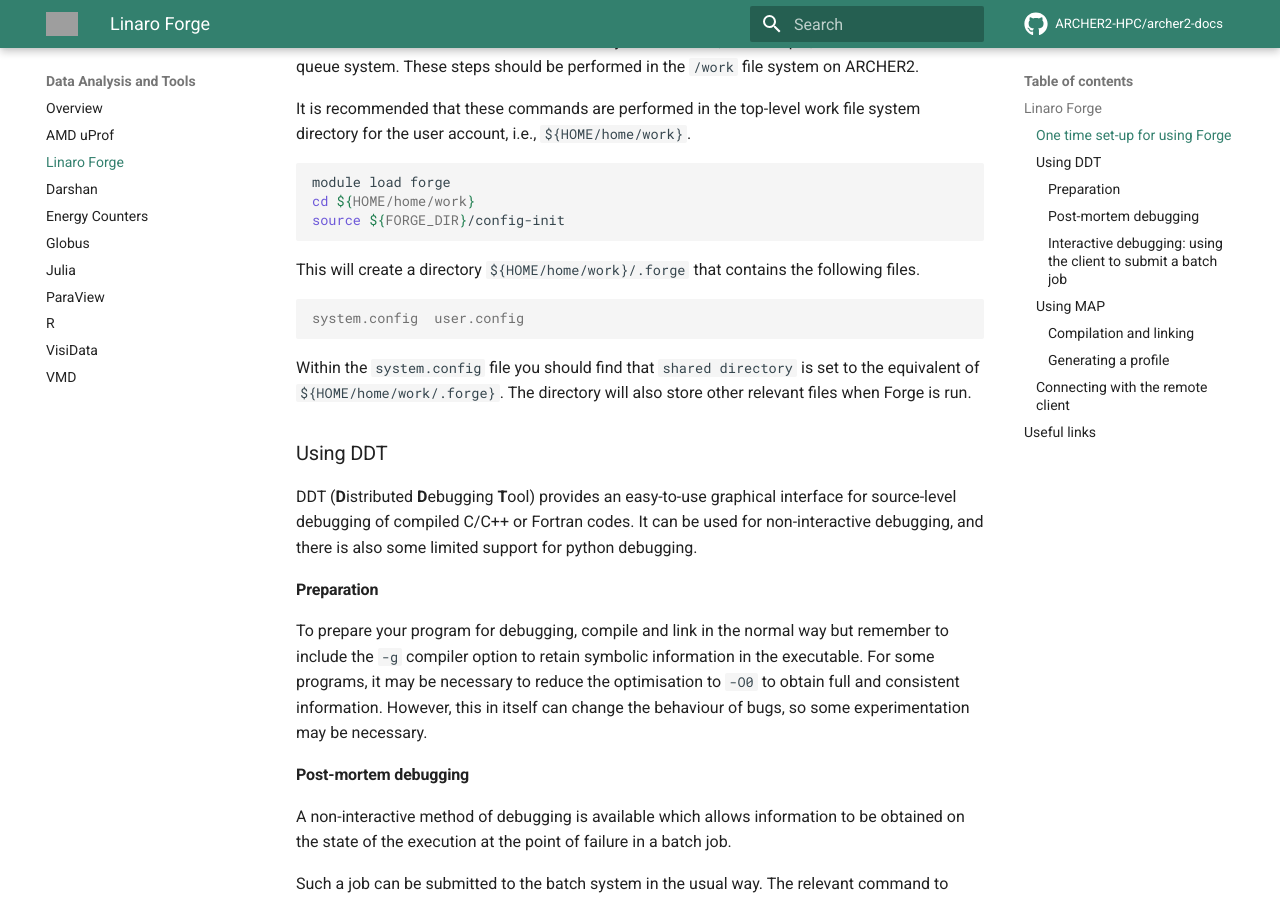
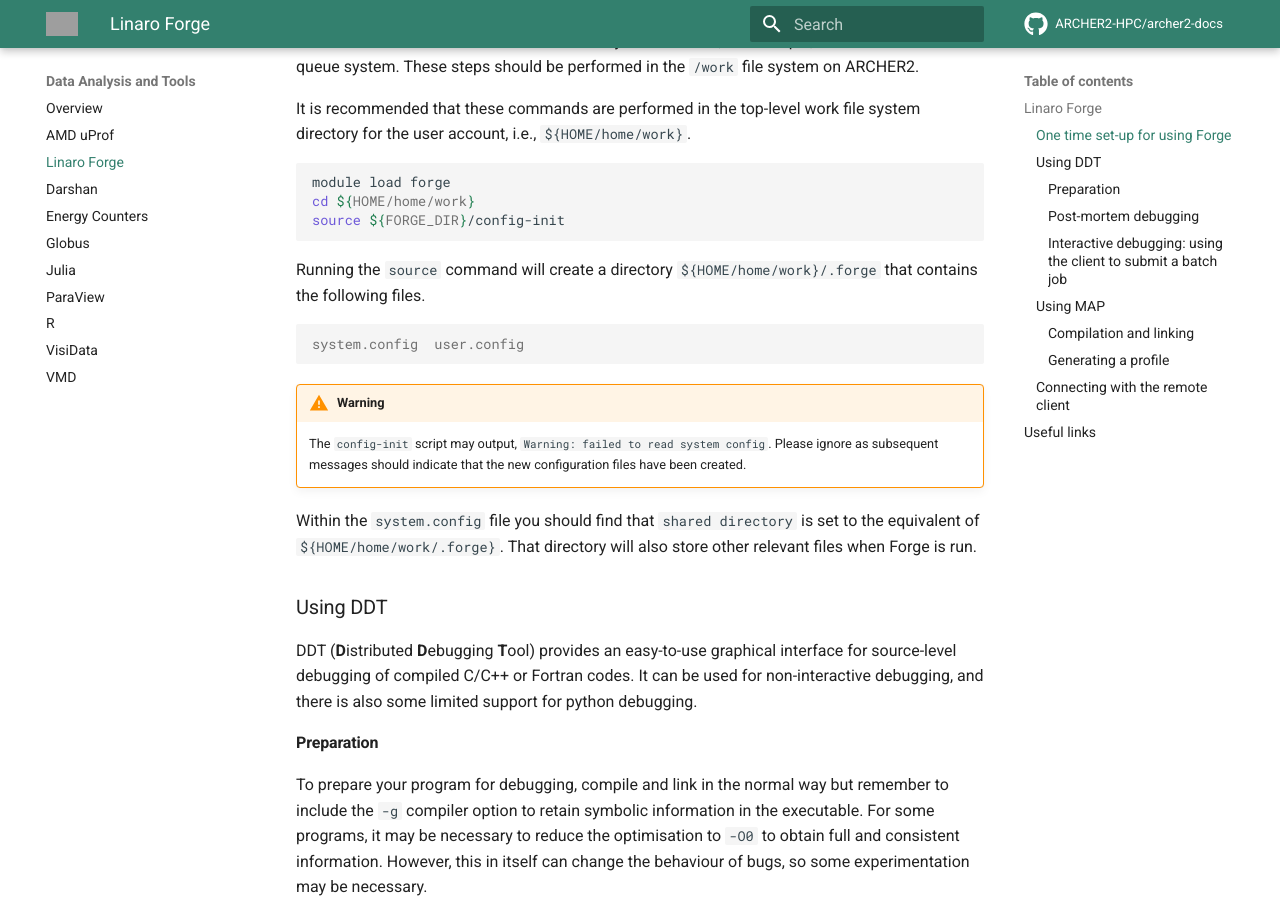
Before and after one commit to ARCHER2-HPC/archer2-docs, an MkDocs documentation site: the page built from docs/data-tools/forge.md, in a window 1280 px wide and 900 px high, scrolled down 791 px. Built offline with MkDocs 1.6.1 and Material for MkDocs 9.7.7, drawn with Linux system fonts in a browser that asks for light colours; comment, search, counter and statistics services are not loaded; grey boxes are pictures that could not be loaded.

Commit message:
Updated one-time setup section.

````diff
--- a/docs/data-tools/forge.md
+++ b/docs/data-tools/forge.md
@@ -38,15 +38,20 @@
 source ${FORGE_DIR}/config-init
 ```
 
-This will create a directory `${HOME/home/work}/.forge` that contains the
+Running the `source` command will create a directory `${HOME/home/work}/.forge` that contains the
 following files.
 
 ```output
 system.config  user.config
 ```
 
+!!! warning
+    The `config-init` script may output, `Warning: failed to read system config`.
+    Please ignore as subsequent messages should indicate that the new configuration
+    files have been created.
+
 Within the `system.config` file you should find that `shared directory` is set to the equivalent of `${HOME/home/work/.forge}`.
-The directory will also store other relevant files when Forge is run.
+That directory will also store other relevant files when Forge is run.
 
 ### Using DDT
 
````
